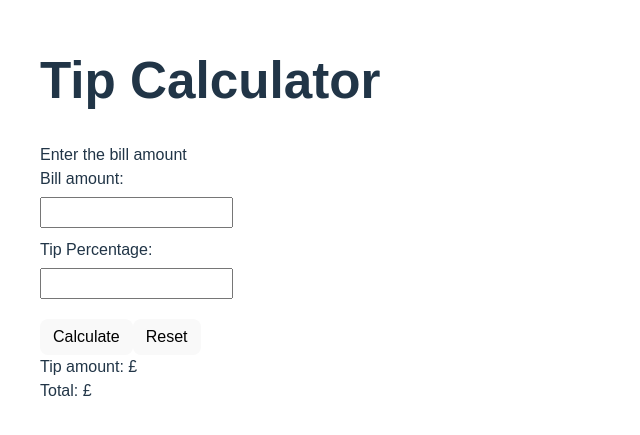
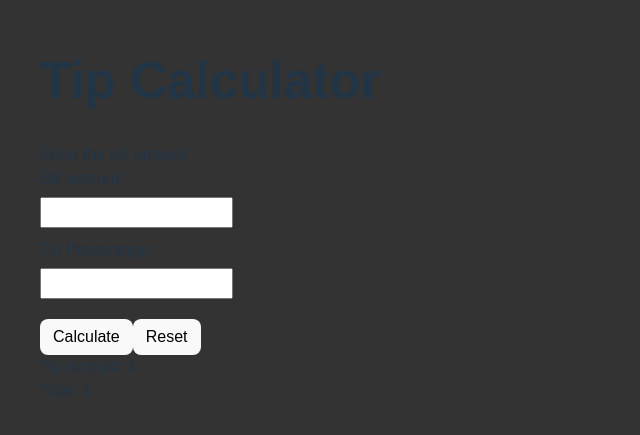
Before and after one commit to darkhorse2013/reacttipcalculator, a React (Vite) app: page / in a window 1280 px wide. Shown: the part 189-624 px from the top of the page, without its empty margins (0-640 px from the left). Built offline with nearby package versions, Linux system fonts and the light colour scheme.

Commit message:
amended css

```diff
--- a/src/App.css
+++ b/src/App.css
@@ -1,3 +1,10 @@
+html,
+body,
+#root {
+
+  background-color: #333333;
+}
+
 .container-properties {
   padding: 40px;
   font-family: Arial, sans-serif;
```
